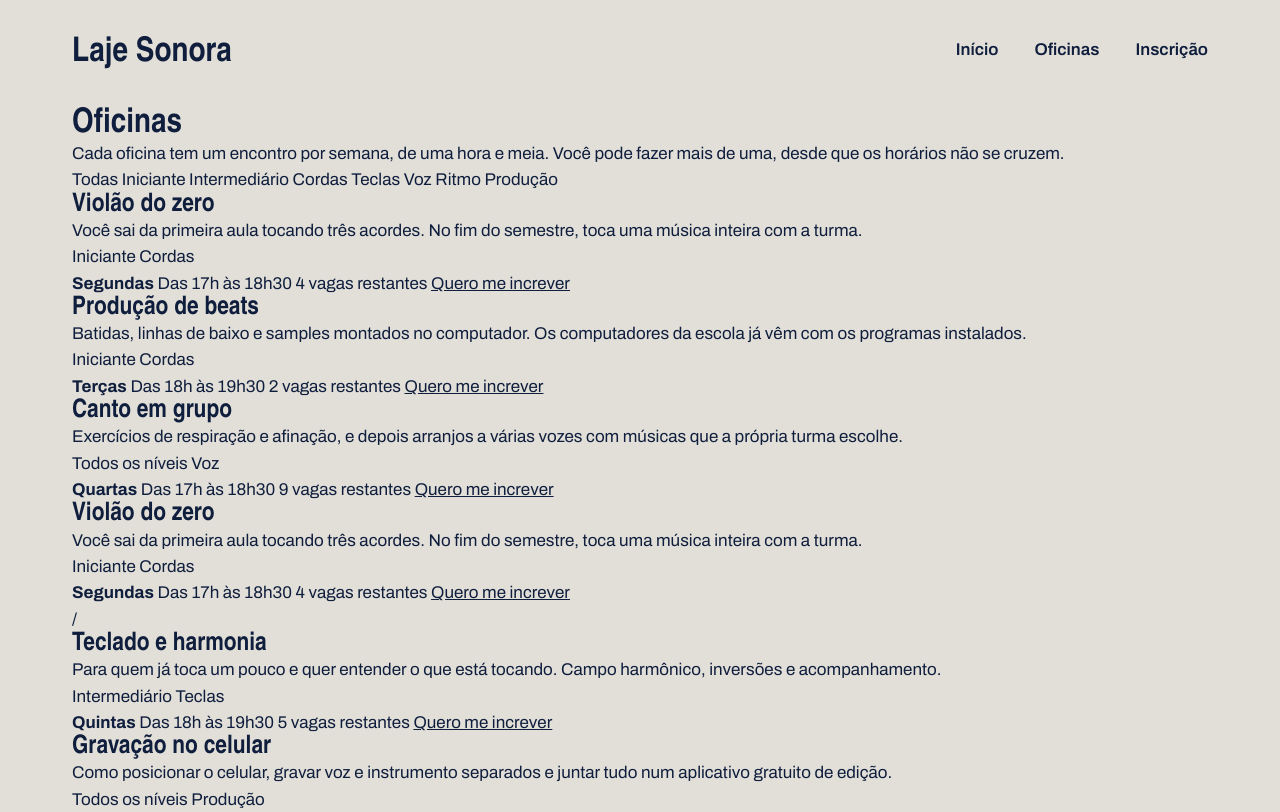
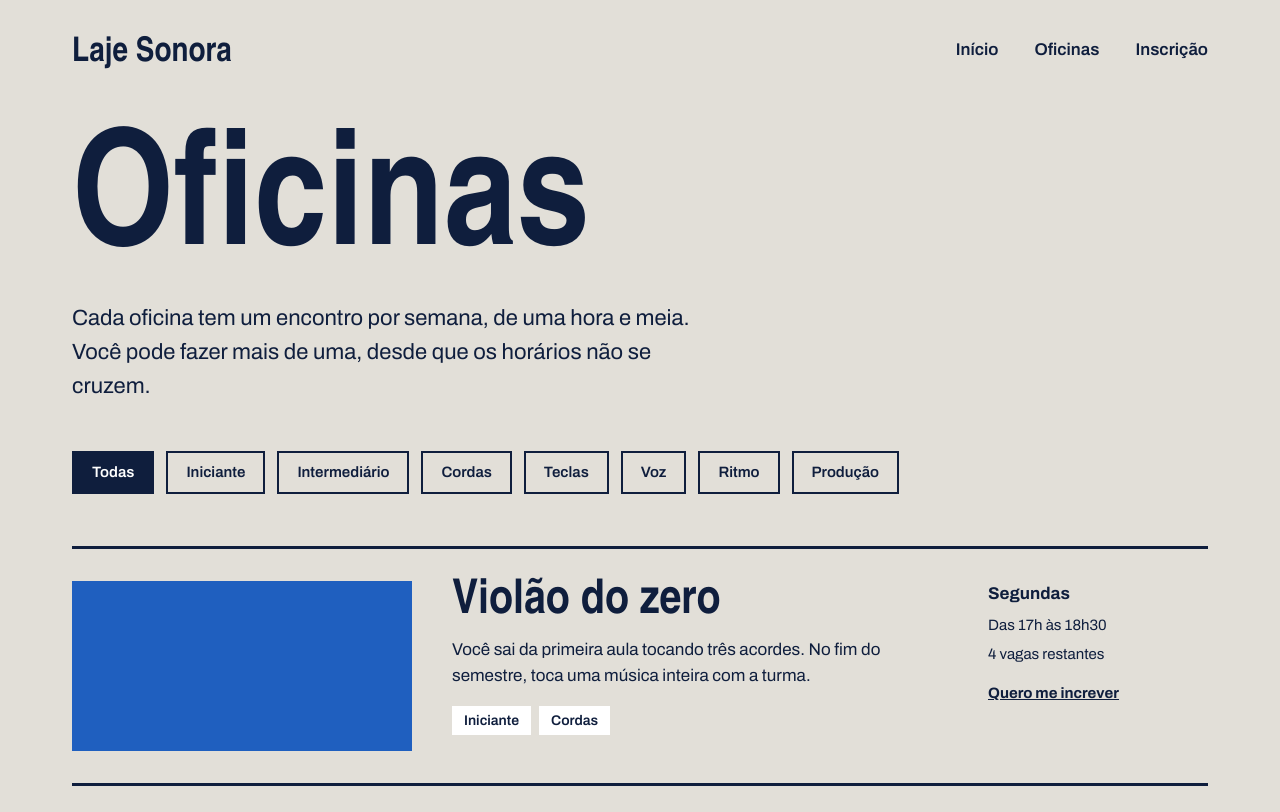
Before and after one commit to Jcmb1of1/laje_sonora, a plain HTML site: page oficinas.html in a window 1280 px wide. Shown: the top 812 px of the page. Drawn offline with Linux system fonts and the light colour scheme; a web font is replaced by a local one.

Commit message:
Página de oficinas pronta

```diff
--- a/index.css
+++ b/index.css
@@ -6,7 +6,7 @@
 :root{
     --concreto: #E2DFD8;
 
-    --concreto-escuro: com a cor #CBC7BE;
+    --concreto-escuro: #CBC7BE;
 
     --tinta: #0F1E3D;
 
--- a/oficinas.css
+++ b/oficinas.css
@@ -7,7 +7,7 @@
 :root{
     --concreto: #E2DFD8;
 
-    --concreto-escuro: com a cor #CBC7BE;
+    --concreto-escuro:#CBC7BE;
 
     --tinta: #0F1E3D;
 
@@ -107,6 +107,7 @@ h1, h2, h3{
 
 .rodape-coluna{
     flex: 1;
+
 }
 
 .rodape h4{
@@ -115,3 +116,90 @@ h1, h2, h3{
     color: var(--fita);
     margin-bottom: 12px;
 }
+
+.titulo-pagina{
+    font-size: 160px;
+    margin-top: 24px;
+}
+
+.subtitulo-pagina{
+    font-size: 22px;
+    max-width: 640px;
+    margin-top: 16px;
+}
+
+.filtros{
+    margin-top: 48px;
+    display: flex;
+    flex-wrap: wrap;
+    gap: 12px;
+}
+
+.filtro{
+    border: 2px solid var(--tinta);
+    padding: 8px 18px;
+    font-size: 15px;
+    font-weight: 600;
+}
+
+.filtro.ativo{
+    background: var(--tinta);
+    color: var(--branco)    ;
+}
+
+.lista{
+    margin-top: 40px;
+}
+
+.oficina{
+    padding-block: 32px;
+    border-top: 3px solid var(--tinta);
+    display: flex;
+    gap: 40px;
+
+}
+
+.oficina .foto{
+    height: 170px;
+    width: 340px;
+    flex-shrink: 0;
+}
+
+.oficina-texto{
+    flex: 1;
+}
+
+.oficina h2{
+    font-size: 48px;
+    margin-bottom: 10px;
+}
+
+.etiquetas{
+    margin-top: 16px;
+    display: flex;
+    gap: 8px;
+}
+
+.etiqueta{
+    background: var(--branco);
+    padding: 4px 12px;
+    font-size: 14px;
+    font-weight: 600;
+}
+
+.oficina-detalhes{
+    width: 220px;
+    font-size: 15px;
+    display: flex;
+    gap: 6px;
+    flex-direction: column;
+}
+
+.oficina-detalhes strong{
+    font-size: 17px;
+}
+
+.oficina-detalhes a{
+    margin-top: 10px;
+    font-weight: 700;
+}
--- a/oficinas.html
+++ b/oficinas.html
@@ -53,7 +53,7 @@
 
             <div class="lista">
                 <article class="oficina">
-                    <div class="foto-azul">
+                    <div class="foto foto-azul">
 
                     </div>
                     <div class="oficina-texto">
@@ -77,7 +77,7 @@
                 </article>
 
                 <article class="oficina">
-                    <div class="foto-amarela">
+                    <div class="foto foto-amarela">
 
                     </div>
                     <div class="oficina-texto">
@@ -101,7 +101,7 @@
                 </article>
 
                 <article class="oficina">
-                    <div class="foto-tinta">
+                    <div class="foto foto-tinta">
 
                     </div>
                     <div class="oficina-texto">
@@ -125,7 +125,7 @@
                 </article>
 
                 <article class="oficina">
-                    <div class="foto-azul">
+                    <div class="foto foto-azul">
 
                     </div>
                     <div class="oficina-texto">
@@ -149,7 +149,7 @@
                 </article>
 
                 <article class="oficina">
-                    <div class="foto">/
+                    <div class="foto foto">/
 
                     </div>
                     <div class="oficina-texto">
```
Also changed, not shown: index.html (+1 -1 lines).
